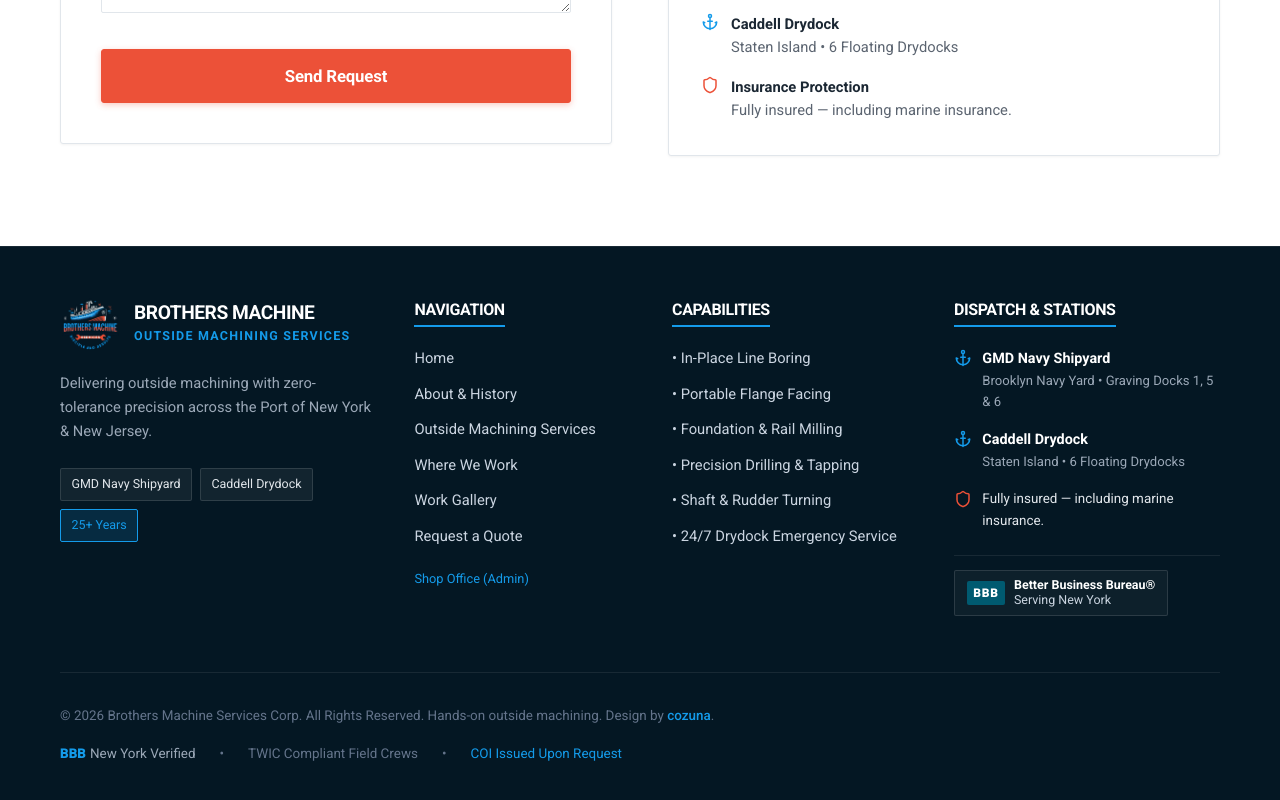
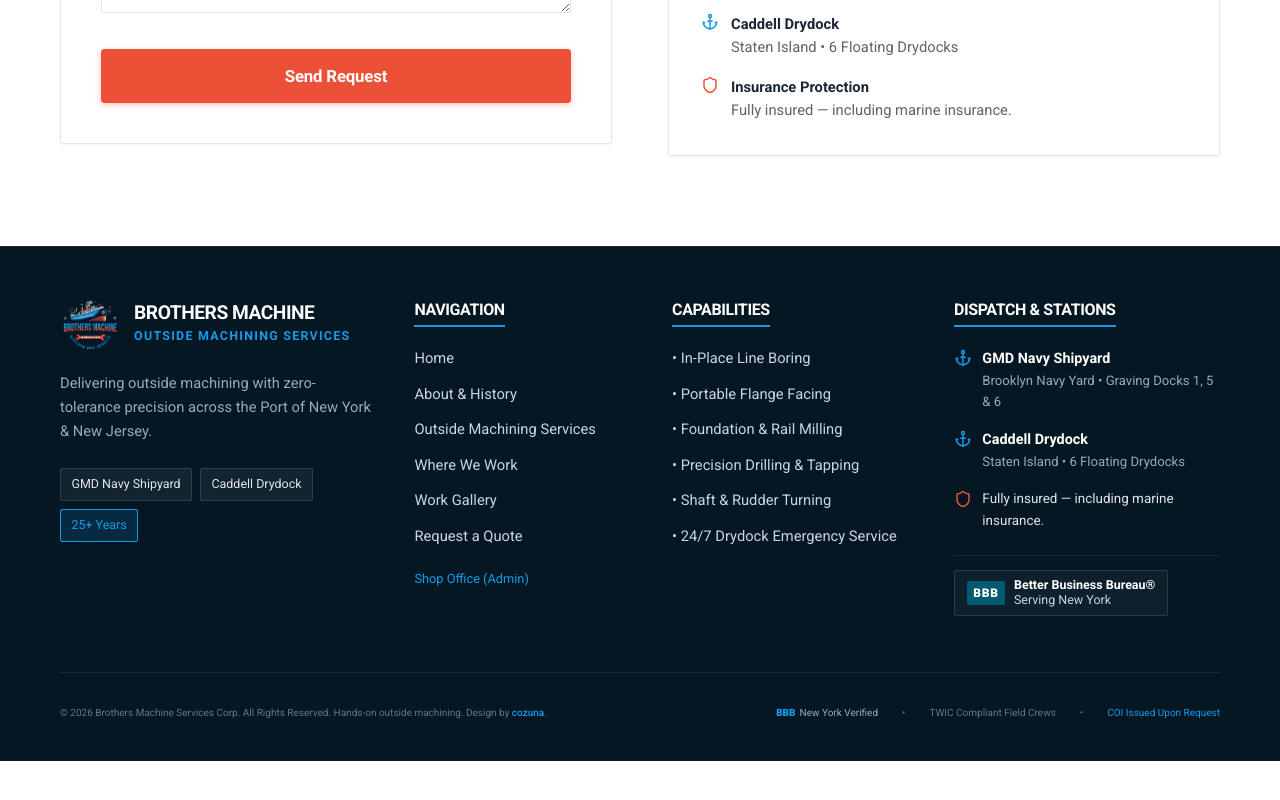
Before and after one commit to cozunap/brothers-machine-services, a React (Vite) app in the folder frontend/: page /contact in a window 1280 px wide. Shown: the part 1115-1915 px from the top of the page. After the commit the page ends 1876 px from the top, so only its background shows below. Built offline with nearby package versions, Linux system fonts and the light colour scheme; no server answers.

Commit message:
style: set footer bottom compliance and copyright bar font-size to 10px

```diff
--- a/frontend/src/components/Footer.tsx
+++ b/frontend/src/components/Footer.tsx
@@ -136,7 +136,7 @@
           alignItems: 'center',
           flexWrap: 'wrap',
           gap: '1rem',
-          fontSize: '0.84rem',
+          fontSize: '10px',
           color: '#64748b'
         }}>
           <div>
```
Also changed, not shown: 4 other files (tests, documents, lock files or other folders).
